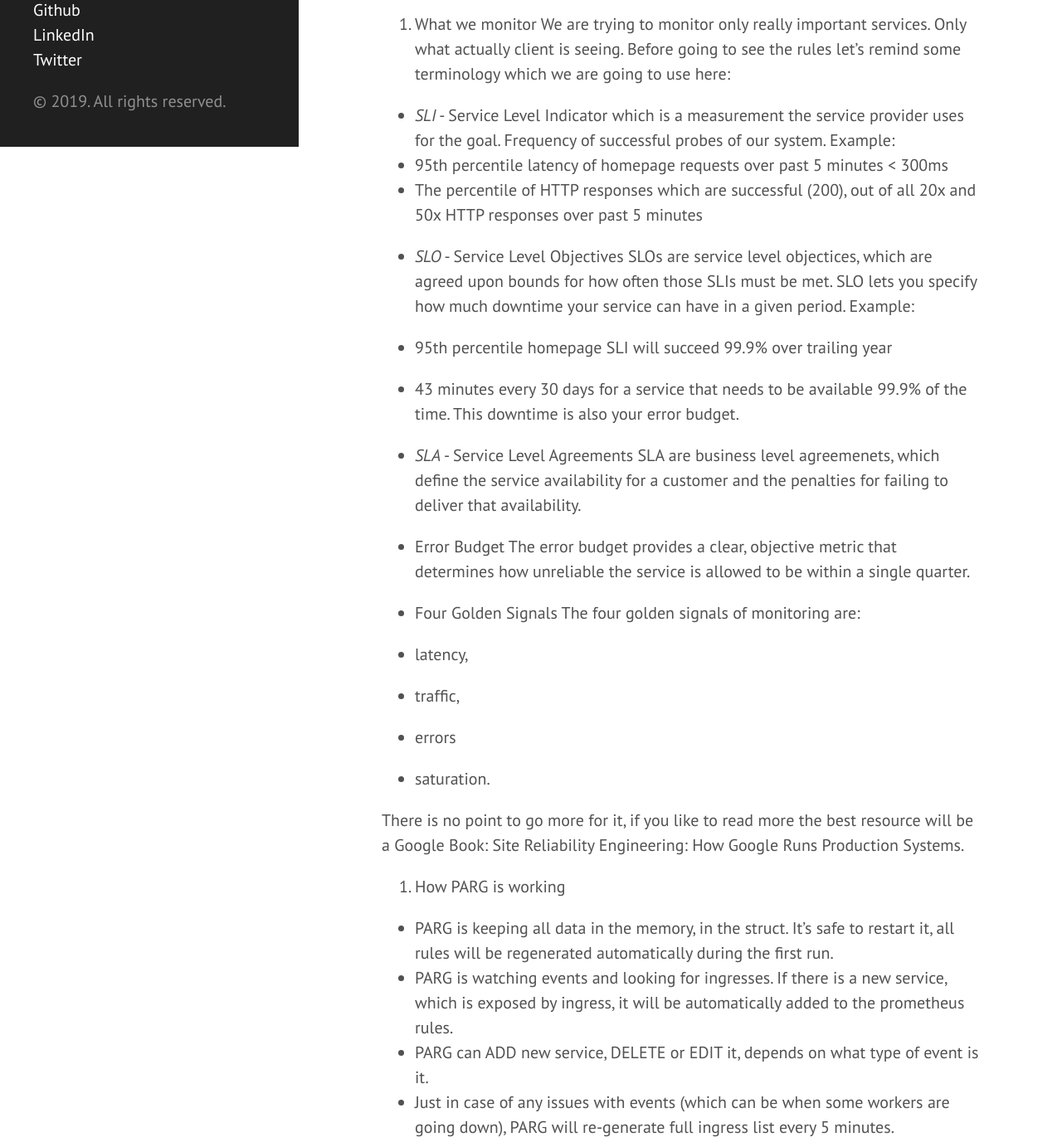
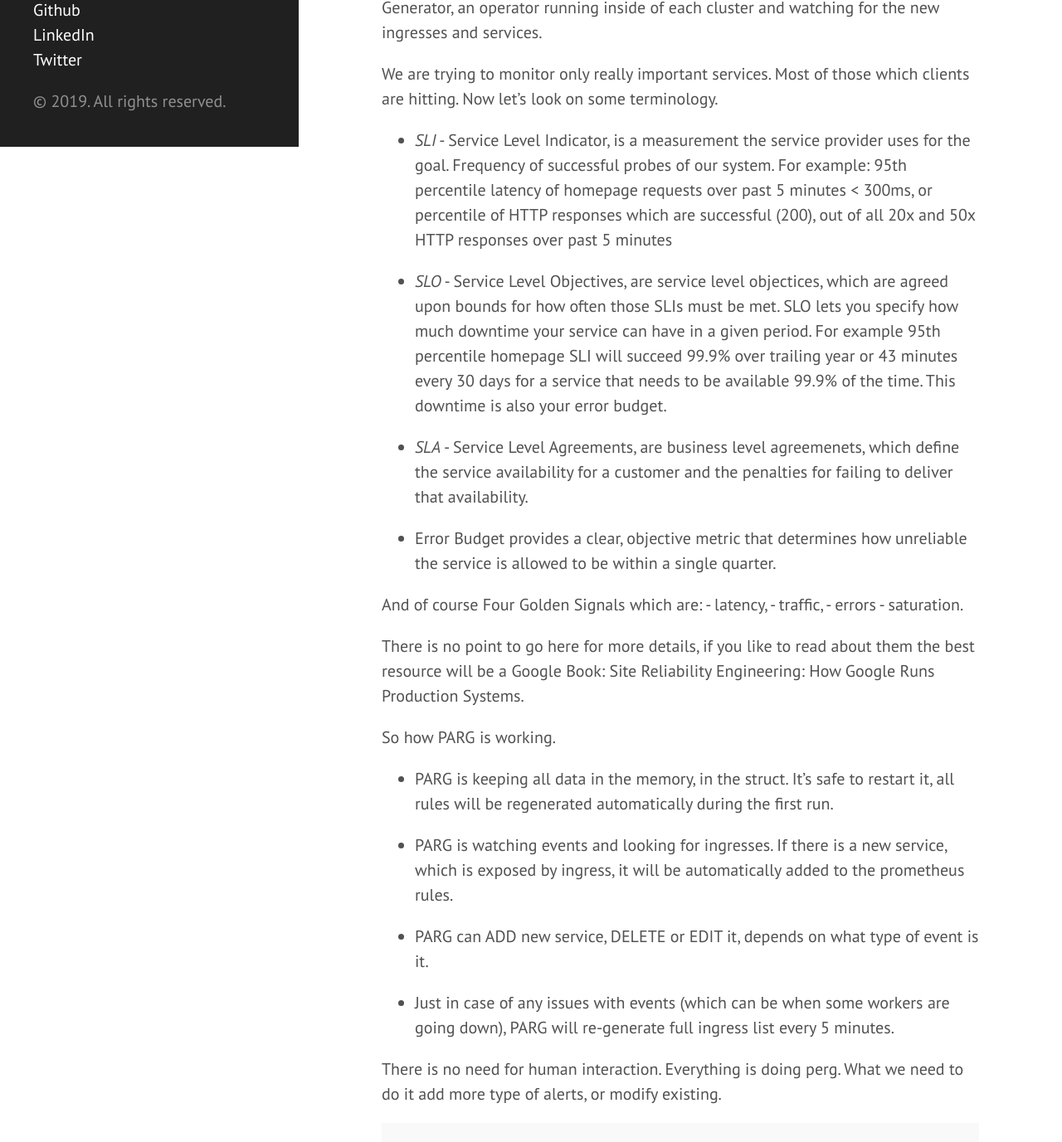
Before and after one commit to wolfedale/wolfedale.github.io, a plain HTML site: page posts/automate-prometheus-alerts-in-kubernetes/index.html in a window 1280 px wide. Shown: the part 623-2000 px from the top of the page at 83% size. Drawn offline with Linux system fonts and the light colour scheme.

Commit message:
Automate Prometheus Rules

```diff
--- a/index.xml
+++ b/index.xml
@@ -17,7 +17,7 @@
       <pubDate>Fri, 06 Dec 2019 19:41:16 +0100</pubDate>
 
       <guid>https://wolfedale.github.io/posts/automate-prometheus-alerts-in-kubernetes/</guid>
-      <description>To keep monitoring rules up to date it&amp;rsquo;s not an easy task. Especially when we have a lot of services because of the scale, or because we are gworing fast. There is few ways how to handle it, one of it is to use pipeline and add new rules for the new service we just added. Depends on our pipline, it might be hard or easy. We already tried this method and it kind of worked.</description>
+      <description>To keep monitoring rules up to date it&amp;rsquo;s not an easy task. Especially when we have a lot of services because of the big scale, or because we are growing fast. There is few ways how to handle it, one of it is to use pipelines and add new rules for the new services we just added. Depends on our pipline, it might be easy or not. We already tried this method and it kind of worked.</description>
     </item>
 
     <item>
--- a/posts/automate-prometheus-alerts-in-kubernetes/index.html
+++ b/posts/automate-prometheus-alerts-in-kubernetes/index.html
@@ -53,69 +53,47 @@
   <time datetime=2019-12-06T19:41:16&#43;0100 class="post-date">Fri, Dec 6, 2019</time>
 
 
-<p>To keep monitoring rules up to date it&rsquo;s not an easy task. Especially when we have a lot of services because of the scale, or because we are gworing fast.
-There is few ways how to handle it, one of it is to use pipeline and add new rules for the new service we just added. Depends on our pipline, it might
-be hard or easy. We already tried this method and it kind of worked. At some point it started to be more complicated and every time when we hit any issue
-someone was dealing with it again. Another problem which we hit was that whenever we wanted to change something globally we needed to do it for all
-repositories. We even wrote our own lib for it &ldquo;framework&rdquo; but we still had a problem with triggering all of them, and it also took a time.
-This is why we started to work on the PARG, Prometheus Alerter Rules Generator, an operator running inside of the cluster and watching for the new
+<p>To keep monitoring rules up to date it&rsquo;s not an easy task. Especially when we have a lot of services because of the big scale, or because we are growing fast.
+There is few ways how to handle it, one of it is to use pipelines and add new rules for the new services we just added. Depends on our pipline, it might
+be easy or not. We already tried this method and it kind of worked. At some point it started to be more and more complicated and every time when we hit a issue
+someone was dealing with it again and with the whole process. Another problem which we hit was that whenever we wanted to change something globally we needed to do it for
+the all repositories. We even wrote our own lib for it and we called it a &ldquo;framework&rdquo; but we still had a problem with triggering all of them in the same time, and it also took some time to actually change it on all our production clusters. It wasn&rsquo;t always fast and easy.
+This is why we started to work on the PARG, Prometheus Alerter Rules Generator, an operator running inside of each cluster and watching for the new
 ingresses and services.</p>
 
-<ol>
-<li>What we monitor
-We are trying to monitor only really important services. Only what actually client is seeing. Before going to see the rules let&rsquo;s remind some terminology
-which we are going to use here:</li>
-</ol>
+<p>We are trying to monitor only really important services. Most of those which clients are hitting. Now let&rsquo;s look on some terminology.</p>
 
 <ul>
-<li><em>SLI</em> - Service Level Indicator
-which is a measurement the service provider uses for the goal. Frequency of successful probes of our system.
-Example:</li>
-<li>95th percentile latency of homepage requests over past 5 minutes &lt; 300ms</li>
+<li><p><em>SLI</em> - Service Level Indicator, is a measurement the service provider uses for the goal. Frequency of successful probes of our system. For example: 95th percentile latency of homepage requests over past 5 minutes &lt; 300ms, or percentile of HTTP responses which are successful (200), out of all 20x and 50x HTTP responses over past 5 minutes</p></li>
 
-<li><p>The percentile of HTTP responses which are successful (200), out of all 20x and 50x HTTP responses over past 5 minutes</p></li>
+<li><p><em>SLO</em> - Service Level Objectives, are service level objectices, which are agreed upon bounds for how often those SLIs must be met. SLO lets you specify how much downtime your service can have in a given period. For example 95th percentile homepage SLI will succeed 99.9% over trailing year or 43 minutes every 30 days for a service that needs to be available 99.9% of the time. This downtime is also your error budget.</p></li>
 
-<li><p><em>SLO</em> - Service Level Objectives
-SLOs are service level objectices, which are agreed upon bounds for how often those SLIs must be met. SLO lets you specify how much downtime your service can have in a given period.
-Example:</p></li>
+<li><p><em>SLA</em> - Service Level Agreements, are business level agreemenets, which define the service availability for a customer and the penalties for failing to deliver that availability.</p></li>
 
-<li><p>95th percentile homepage SLI will succeed 99.9% over trailing year</p></li>
-
-<li><p>43 minutes every 30 days for a service that needs to be available 99.9% of the time.
-This downtime is also your error budget.</p></li>
-
-<li><p><em>SLA</em> - Service Level Agreements
-SLA are business level agreemenets, which define the service availability for a customer and the penalties for failing to deliver that availability.</p></li>
-
-<li><p>Error Budget
-The error budget provides a clear, objective metric that determines how unreliable the service is allowed to be within a single quarter.</p></li>
-
-<li><p>Four Golden Signals
-The four golden signals of monitoring are:</p></li>
-
-<li><p>latency,</p></li>
-
-<li><p>traffic,</p></li>
-
-<li><p>errors</p></li>
-
-<li><p>saturation.</p></li>
+<li><p>Error Budget provides a clear, objective metric that determines how unreliable the service is allowed to be within a single quarter.</p></li>
 </ul>
 
-<p>There is no point to go more for it, if you like to read more the best resource will be a Google Book: Site Reliability Engineering: How Google Runs Production Systems.</p>
+<p>And of course Four Golden Signals which are:
+- latency,
+- traffic,
+- errors
+- saturation.</p>
 
-<ol>
-<li>How PARG is working</li>
-</ol>
+<p>There is no point to go here for more details, if you like to read about them the best resource will be a Google Book: Site Reliability Engineering: How Google Runs Production Systems.</p>
+
+<p>So how PARG is working.</p>
 
 <ul>
-<li>PARG is keeping all data in the memory, in the struct. It&rsquo;s safe to restart it, all rules will be regenerated
-automatically during the first run.</li>
-<li>PARG is watching events and looking for ingresses. If there is a new service, which is exposed
-by ingress, it will be automatically added to the prometheus rules.</li>
-<li>PARG can ADD new service, DELETE or EDIT it, depends on what type of event is it.</li>
-<li>Just in case of any issues with events (which can be when some workers are going down), PARG will re-generate
-full ingress list every 5 minutes.</li>
+<li><p>PARG is keeping all data in the memory, in the struct. It&rsquo;s safe to restart it, all rules will be regenerated
+automatically during the first run.</p></li>
+
+<li><p>PARG is watching events and looking for ingresses. If there is a new service, which is exposed
+by ingress, it will be automatically added to the prometheus rules.</p></li>
+
+<li><p>PARG can ADD new service, DELETE or EDIT it, depends on what type of event is it.</p></li>
+
+<li><p>Just in case of any issues with events (which can be when some workers are going down), PARG will re-generate
+full ingress list every 5 minutes.</p></li>
 </ul>
 
 <p>There is no need for human interaction. Everything is doing perg. What we need to do it add more type of alerts,
@@ -157,13 +135,14 @@ ________  UPDATE   ______________                _________________
 <p>Currently PARG is using 2 rules:
 - <code>Errors</code> - number of errors in percentage for the last 2 minutes. Default warning <code>2%</code>, default critical <code>5%</code>.
 Which means, that if we will get more then <code>2%</code> of 500 status code for all requests in the last 2 minutes we will
-get a warning.
-- <code>Latency</code> - Same idea as for Errors. We are checking here latency, default value is <code>0.500</code> which is 500ms, and
-critical is <code>1.000</code>, 1000ms.</p>
+get a warning.</p>
 
-<ol>
-<li>A bit of code</li>
-</ol>
+<ul>
+<li><code>Latency</code> - Same idea as for Errors. We are checking here latency, default value is <code>0.500</code> which is 500ms, and
+critical is <code>1.000</code>, 1000ms.</li>
+</ul>
+
+<p>And now a bit of code (golang!)</p>
 
 <p>We like to keep all values in one struct that&rsquo;s why we created a struct similar to this:</p>
 
--- a/posts/index.xml
+++ b/posts/index.xml
@@ -17,7 +17,7 @@
       <pubDate>Fri, 06 Dec 2019 19:41:16 +0100</pubDate>
 
       <guid>https://wolfedale.github.io/posts/automate-prometheus-alerts-in-kubernetes/</guid>
-      <description>To keep monitoring rules up to date it&amp;rsquo;s not an easy task. Especially when we have a lot of services because of the scale, or because we are gworing fast. There is few ways how to handle it, one of it is to use pipeline and add new rules for the new service we just added. Depends on our pipline, it might be hard or easy. We already tried this method and it kind of worked.</description>
+      <description>To keep monitoring rules up to date it&amp;rsquo;s not an easy task. Especially when we have a lot of services because of the big scale, or because we are growing fast. There is few ways how to handle it, one of it is to use pipelines and add new rules for the new services we just added. Depends on our pipline, it might be easy or not. We already tried this method and it kind of worked.</description>
     </item>
 
     <item>
```
Also changed, not shown: index.html (+1 -1 lines).
